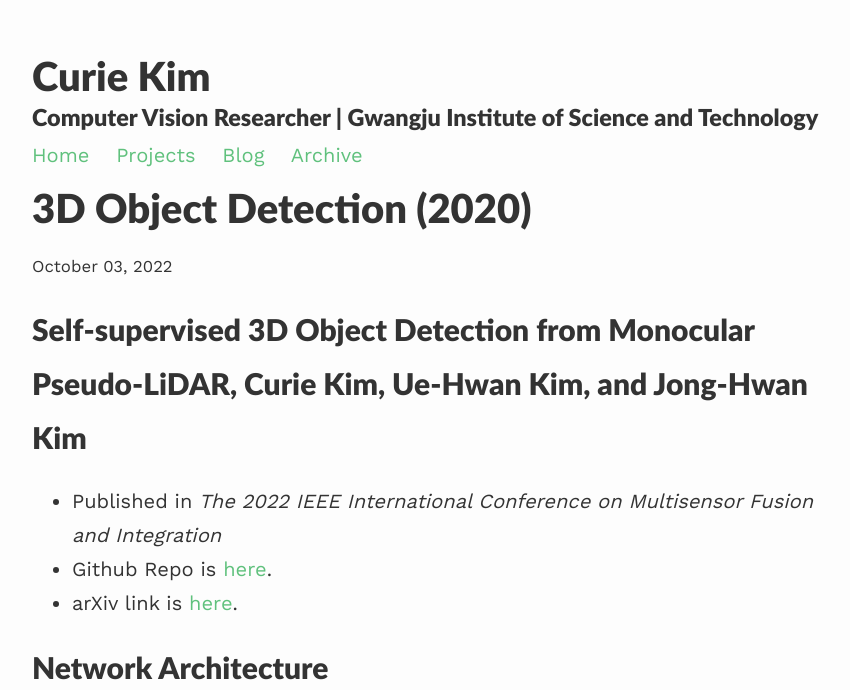
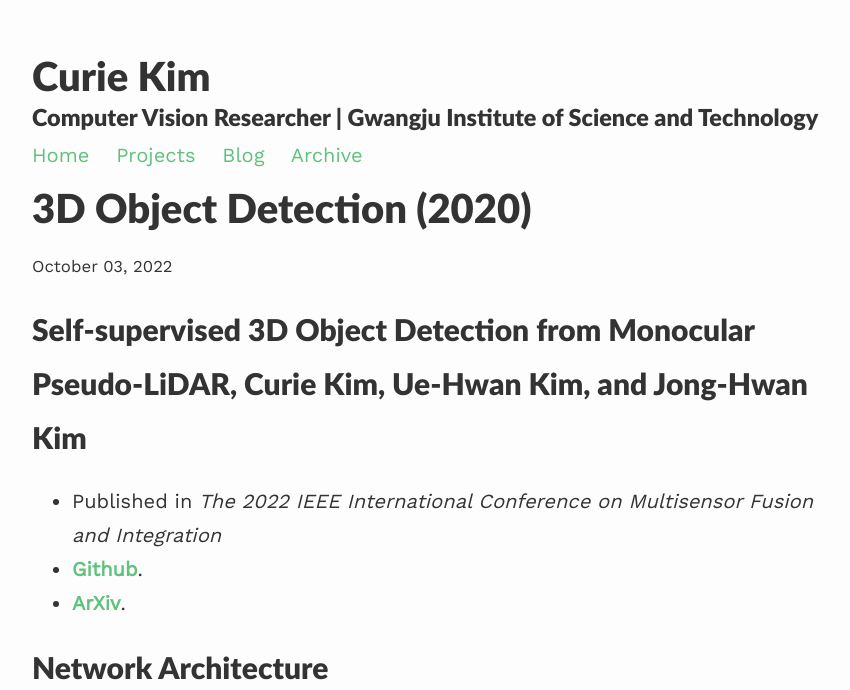
Before and after one commit to curie3170/curie3170.github.io, a Jekyll site: the page built from _projects/2.md, in a window 1280 px wide and 900 px high, cut to the strip 0-690 px from the top of the window. Shown: the whole strip, without its empty margins (208-1058 px from the left). Built offline with Jekyll 4.4.1, drawn with Linux system fonts in a browser that asks for light colours; nearby versions of some CDN libraries; formulas are drawn with MathJax 3.

Commit message:
change words

```diff
--- a/_projects/2.md
+++ b/_projects/2.md
@@ -6,8 +6,8 @@ description: Move to project summary
 Self-supervised 3D Object Detection from Monocular Pseudo-LiDAR, Curie Kim, Ue-Hwan Kim, and Jong-Hwan Kim
 ============
 * Published in *The 2022 IEEE International Conference on Multisensor Fusion and Integration*
-* Github Repo is [here](https://github.com/curie3170/Mono3d){:target="_blank"}.
-* arXiv link is [here](https://arxiv.org/abs/2209.09486).
+* [**Github**](https://github.com/curie3170/Mono3d){:target="_blank"}.
+* [**ArXiv**](https://arxiv.org/abs/2209.09486).
 
 Network Architecture
 ============
```
Also changed, not shown: _projects/1.md (+2 -2 lines), _projects/3.md (+1 -1 lines).
